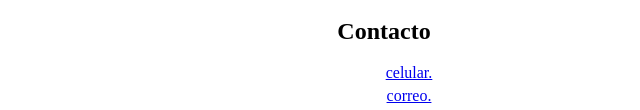
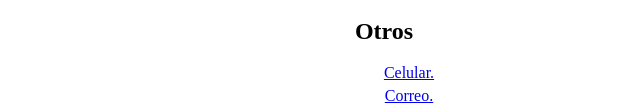
Before and after one commit to EJmali/Universidad, a plain HTML site: page CV/Index.html in a window 1280 px wide. Shown: the part 682-792 px from the top of the page, 640-1280 px from the left. Drawn offline with Linux system fonts and the light colour scheme.

Commit message:
Update Index.html

```diff
--- a/CV/Index.html
+++ b/CV/Index.html
@@ -77,10 +77,11 @@
       <b>Parroquia: </b>Virgen del Valle<br>
       <b>Comunidad: </b>El Pueblito de la Horqueta
     </p>
-    <h2>Contacto</h2>
+    <h2>Otros</h2>
     <ul>
-      <li><a href=tel:04125663012>celular.</a></li>
-      <li><a href=mailto:javiererickliendo@gmail.com>correo.</a></li>
+      <li><a href=tel:04125663012>Celular.</a></li>
+      <li><a href=mailto:javiererickliendo@gmail.com>Correo.</a></li>
+      <li><a href=github.com/EJmali/Universidad/>Github.</a></li>
     </ul>
   </div>
 </body>
```
